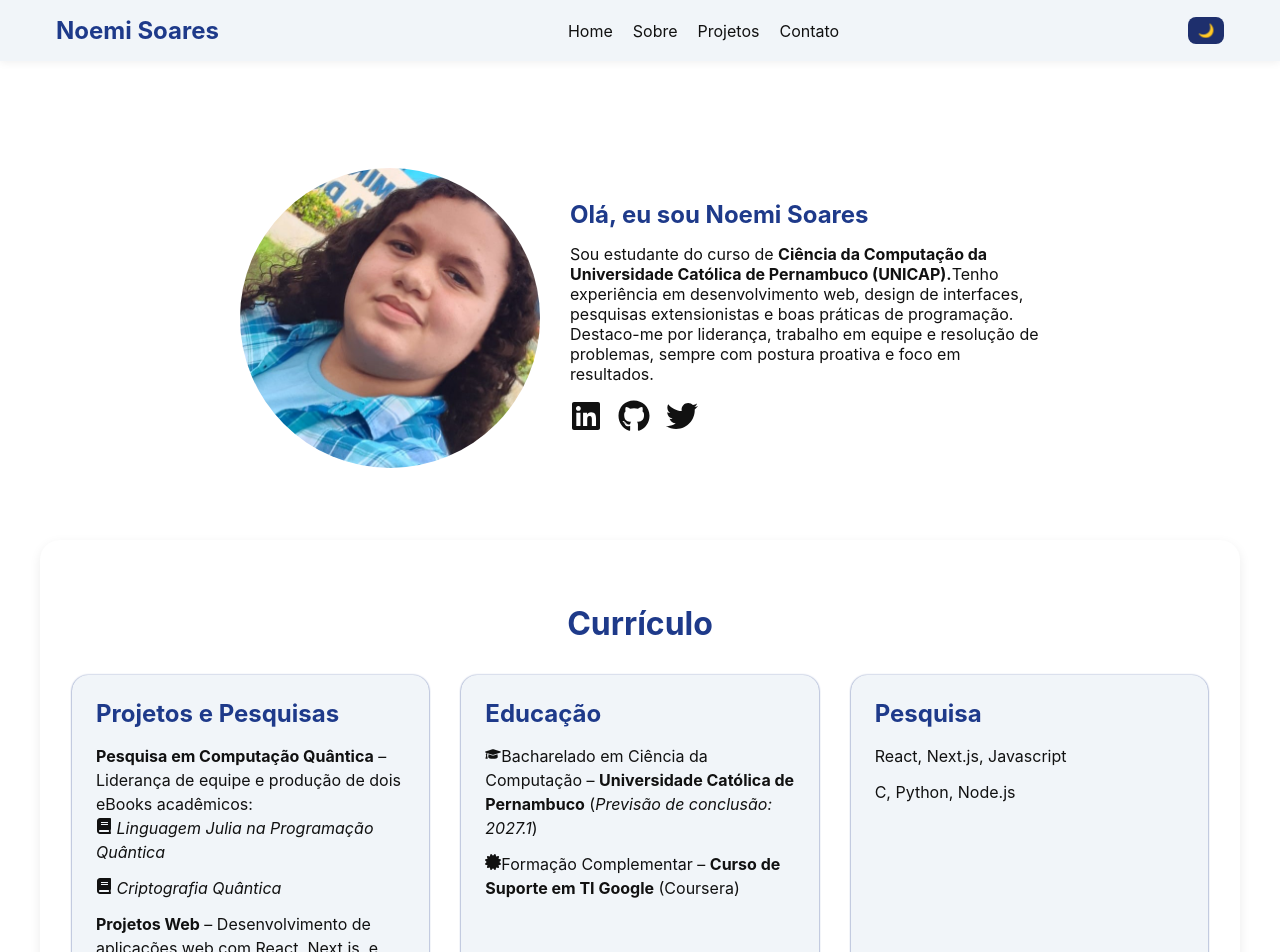
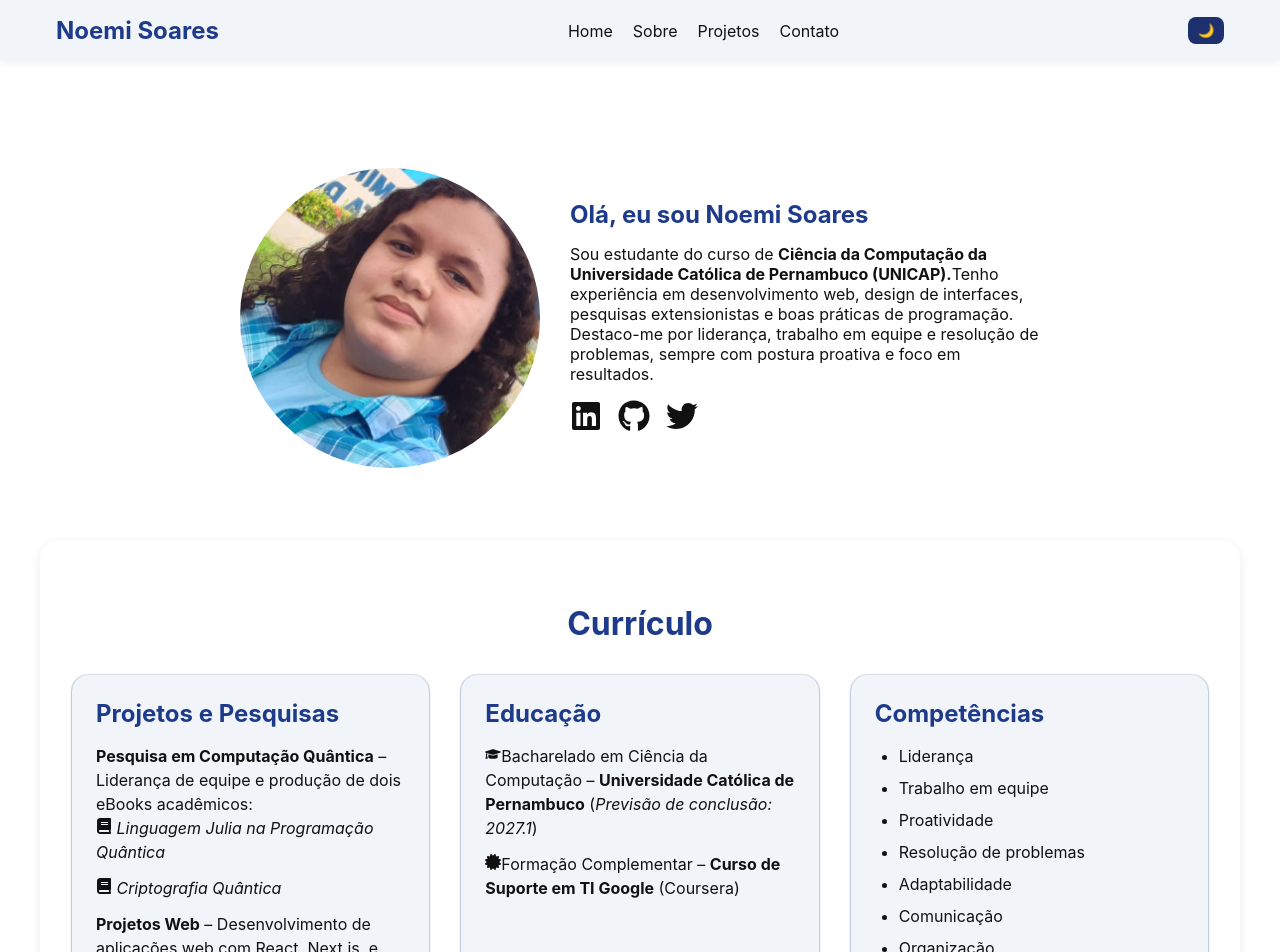
Before and after one commit to noemisoares/noemi-portfolio, a Next.js app in the folder my-portfolio/: page / in a window 1280 px wide. Shown: the top 952 px of the page. Built offline with nearby package versions, Linux system fonts and the light colour scheme.

Commit message:
adinionando competencias

```diff
--- a/my-portfolio/components/Resume.js
+++ b/my-portfolio/components/Resume.js
@@ -64,10 +64,15 @@ export function Resume() {
           </ul>
         </div>
         <div className={styles.card}>
-          <h3>Pesquisa</h3>
-          <ul>
-            <li>React, Next.js, Javascript</li>
-            <li>C, Python, Node.js</li>
+          <h3>Competências</h3>
+          <ul className={styles.competenciasList}>
+            <li>Liderança</li>
+            <li>Trabalho em equipe</li>
+            <li>Proatividade</li>
+            <li>Resolução de problemas</li>
+            <li>Adaptabilidade</li>
+            <li>Comunicação</li>
+            <li>Organização</li>
           </ul>
         </div>
       </div>
--- a/my-portfolio/components/resume.module.css
+++ b/my-portfolio/components/resume.module.css
@@ -88,3 +88,13 @@
   margin-left: 5px;
   font-style: italic;
 }
+
+.competenciasList {
+  padding-left: 1.5rem;
+  margin-left: 1.5rem;
+}
+
+.competenciasList li {
+  list-style-type: disc;
+  margin-bottom: 0.5rem;
+}
```
